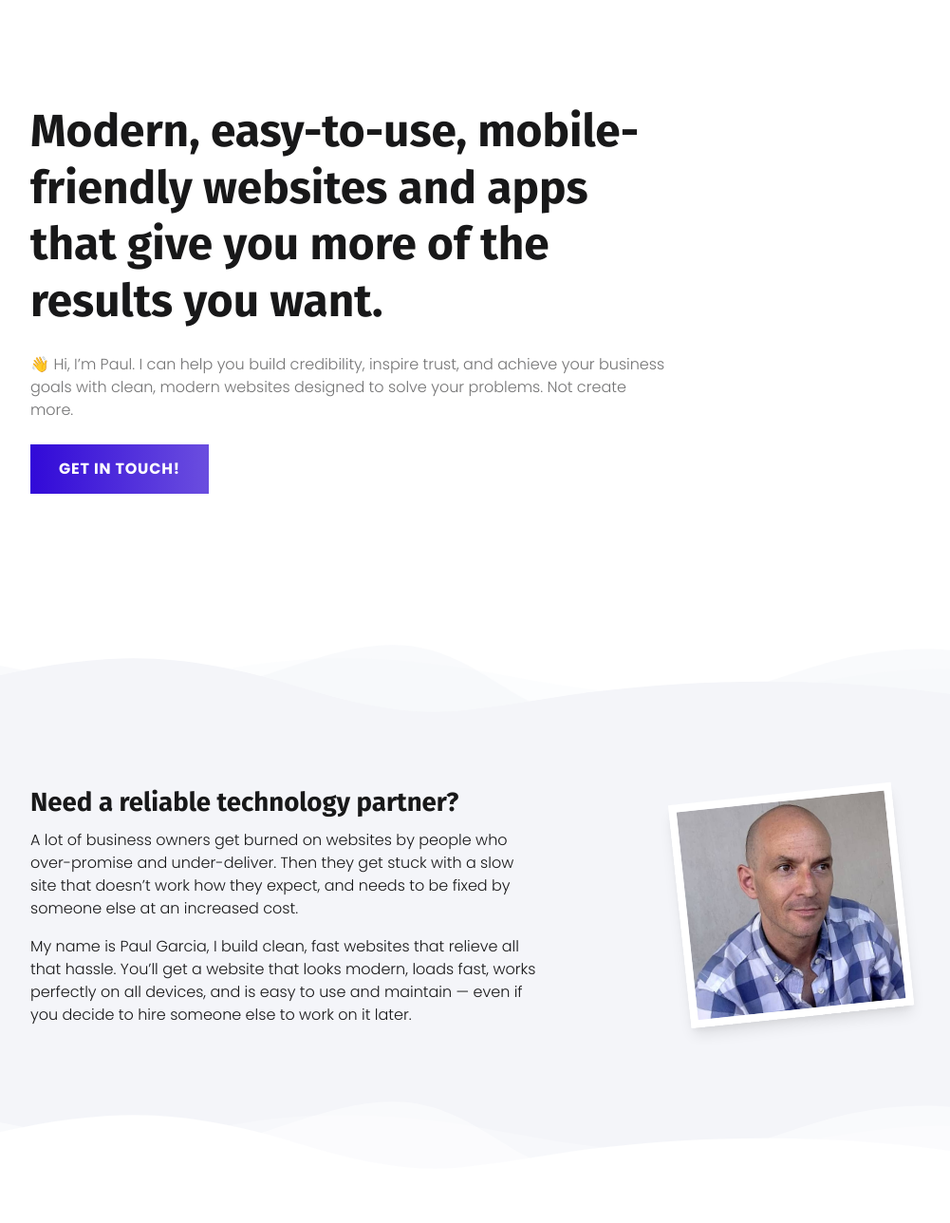
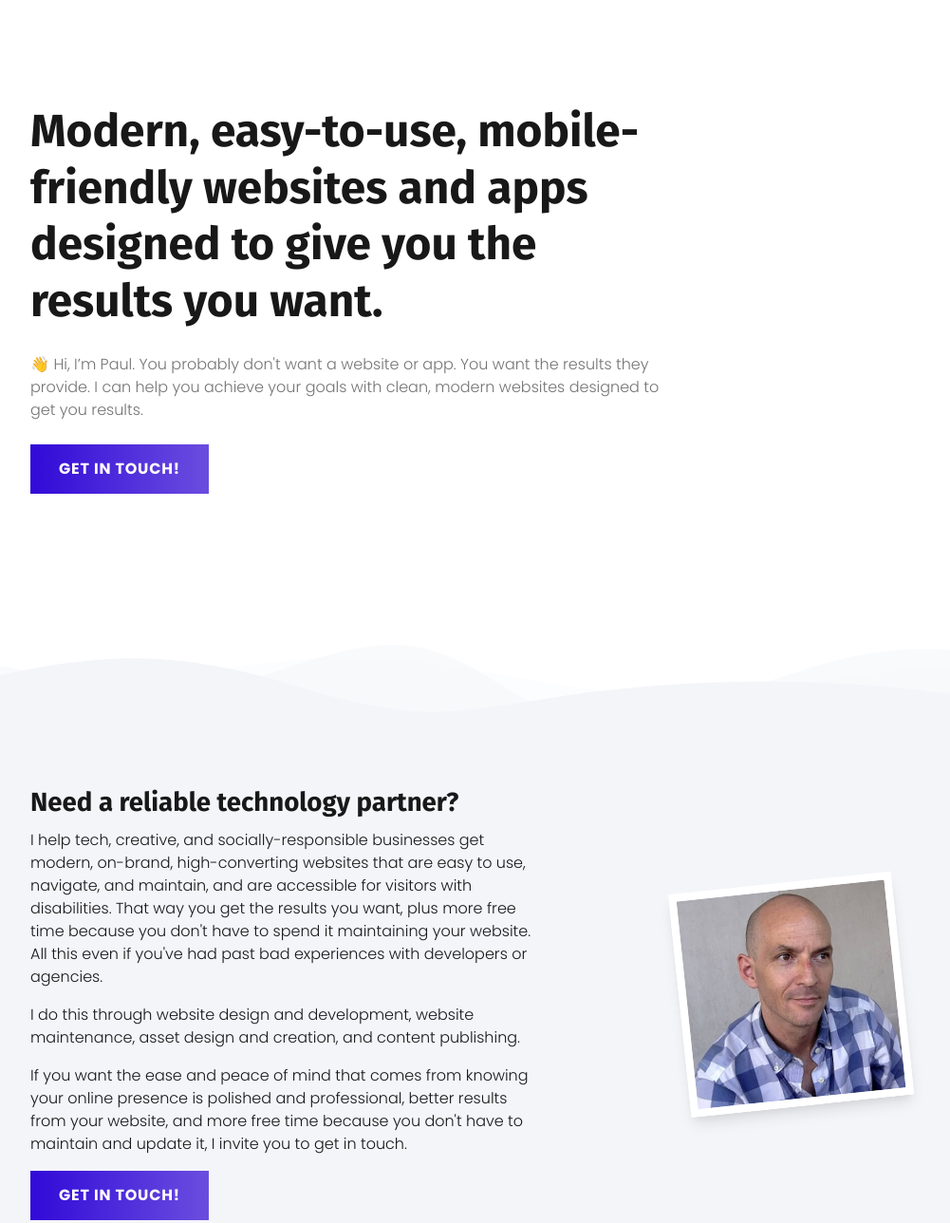
Before and after one commit to gp22/frontera-digital, a Gatsby site: page / in a window 1280 px wide. Shown: the part 119-1407 px from the top of the page at 95% size, without its empty margins (148-1149 px from the left). Built offline with nearby package versions, Linux system fonts and the light colour scheme; Gatsby itself is replaced by a stand-in of ours.

Commit message:
Update copy

```diff
--- a/src/components/bio.js
+++ b/src/components/bio.js
@@ -2,6 +2,7 @@ import * as React from "react"
 import { StaticImage } from "gatsby-plugin-image"
 
 import ShapeDivider from "./shapeDivider"
+import ContactButton from "./contactButton"
 
 const Bio = () => (
   <section className="bg-gray-100 mt-32 pt-16 pb-36 relative">
@@ -10,17 +11,24 @@ const Bio = () => (
       <div className="md:w-7/12">
         <h2 className="text-2xl">Need a reliable technology partner?</h2>
         <p>
-          A lot of business owners get burned on websites by people who
-          over-promise and under-deliver. Then they get stuck with a slow site
-          that doesn’t work how they expect, and needs to be fixed by someone
-          else at an increased cost.
+          I help tech, creative, and socially-responsible businesses get modern,
+          on-brand, high-converting websites that are easy to use, navigate, and
+          maintain, and are accessible for visitors with disabilities. That way
+          you get the results you want, plus more free time because you don't
+          have to spend it maintaining your website. All this even if you've had
+          past bad experiences with developers or agencies.
         </p>
         <p>
-          My name is Paul Garcia, I build clean, fast websites that relieve all
-          that hassle. You’ll get a website that looks modern, loads fast, works
-          perfectly on all devices, and is easy to use and maintain — even if
-          you decide to hire someone else to work on it later.
+          I do this through website design and development, website maintenance,
+          asset design and creation, and content publishing.
         </p>
+        <p>
+          If you want the ease and peace of mind that comes from knowing your
+          online presence is polished and professional, better results from your
+          website, and more free time because you don't have to maintain and
+          update it, I invite you to get in touch.
+        </p>
+        <ContactButton />
       </div>
       <div className="flex justify-end mt-6 transform -rotate-6 md:mt-0 md:w-5/12">
         <StaticImage
--- a/src/components/hero.js
+++ b/src/components/hero.js
@@ -5,16 +5,16 @@ const Hero = () => (
   <section className="wrapper py-12 md:py-28">
     <div className="md:max-w-xl lg:max-w-2xl">
       <h1 className="leading-tight text-3xl mb-6 lg:text-display-1">
-        Modern, easy-to-use, mobile-friendly websites and apps that give you
-        more of the results you want.
+        Modern, easy-to-use, mobile-friendly websites and apps designed to give
+        you the results you want.
       </h1>
       <p className="mb-6">
         👋{" "}
         <span className="opacity-60">
           {" "}
-          Hi, I’m Paul. I can help you build credibility, inspire trust, and
-          achieve your business goals with clean, modern websites designed to
-          solve your problems. Not create more.
+          Hi, I’m Paul. You probably don't want a website or app. You want the
+          results they provide. I can help you achieve your goals with clean,
+          modern websites designed to get you results.
         </span>
       </p>
       <ContactButton />
--- a/src/css/style.css
+++ b/src/css/style.css
@@ -47,7 +47,7 @@ a:hover {
 }
 
 .btn {
-  @apply border-2 font-bold hover:text-violet-500 inline-block px-7 py-3 text-white no-underline tracking-wider transition-all uppercase relative;
+  @apply border-2 font-bold hover:text-violet-500 inline-block px-7 py-3 text-white no-underline tracking-wider transition-all uppercase relative z-10;
   border-image: linear-gradient(90deg, #320ad8, #6a4ddf);
   border-image-slice: 1;
 }
```
